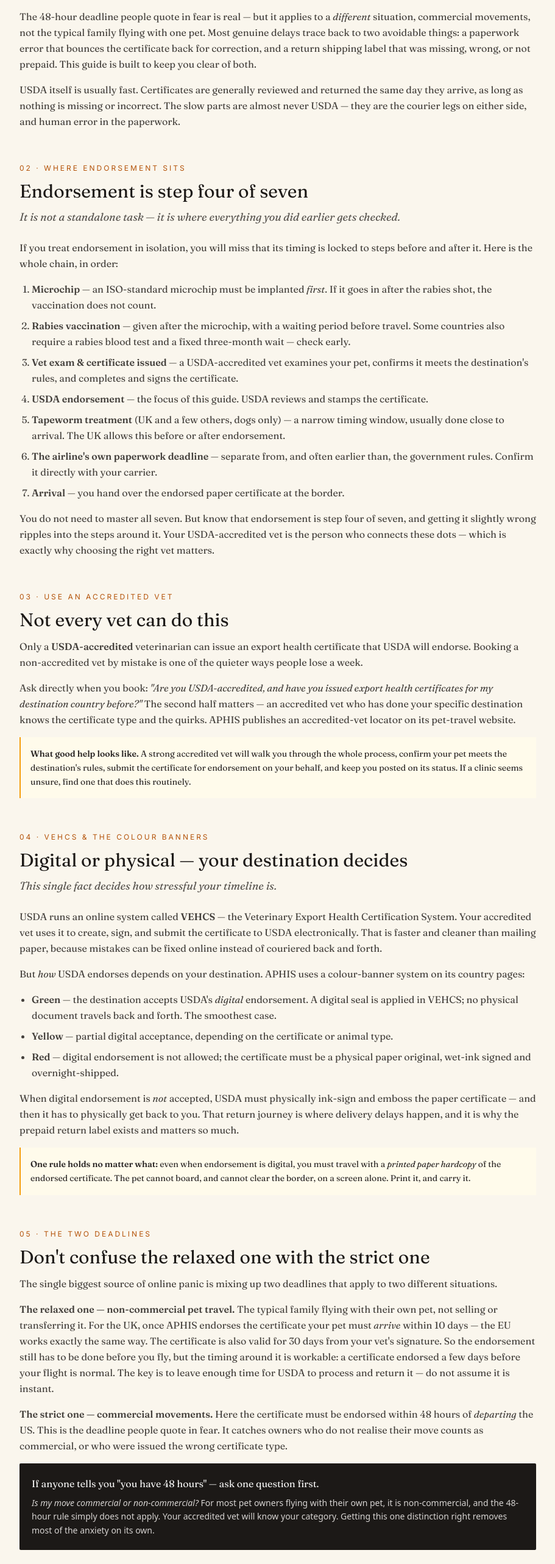
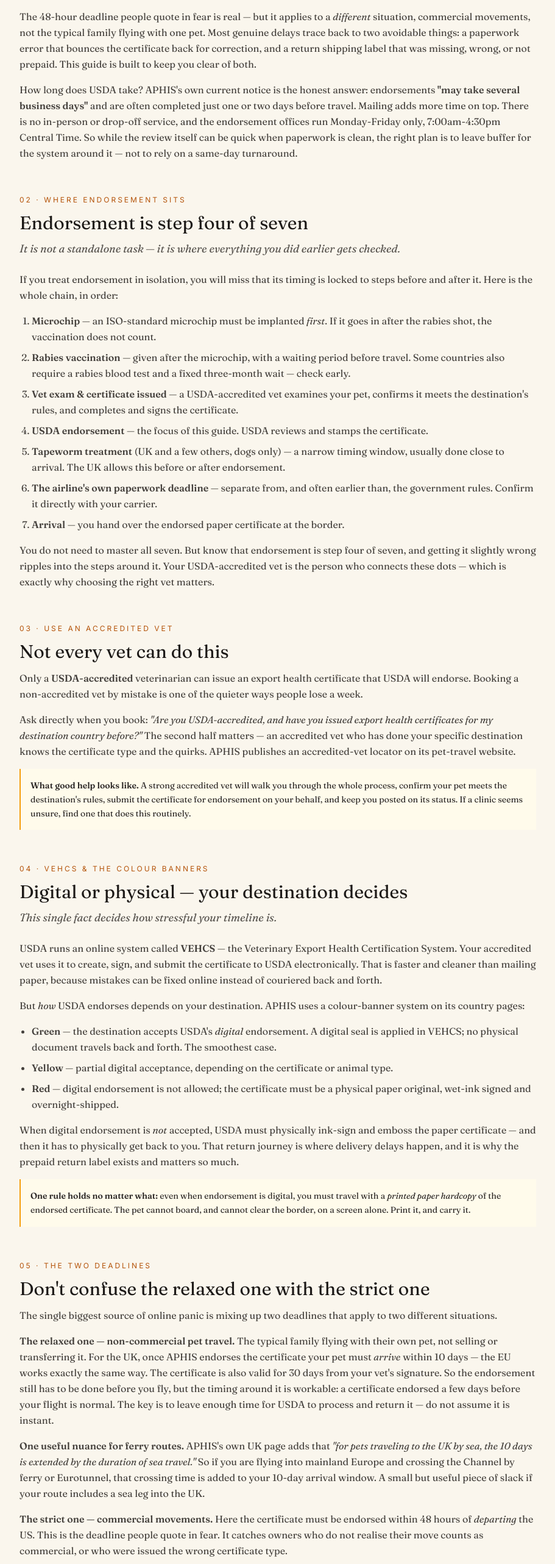
Before and after one commit to rupindermahay/petsincabin, a Next.js app: page /usda-endorsement-guide in a window 1280 px wide. Shown: the part 1001-3566 px from the top of the page at 61% size, without its empty margins (184-1095 px from the left). Built offline with nearby package versions, Linux system fonts and the light colour scheme.

Commit message:
Add files via upload

```diff
--- a/pages/usda-endorsement-guide.js
+++ b/pages/usda-endorsement-guide.js
@@ -100,7 +100,7 @@ export default function USDAEndorsementGuide() {
             </p>
 
             <p className="font-serif text-stone-700 leading-relaxed">
-              USDA itself is usually fast. Certificates are generally reviewed and returned the same day they arrive, as long as nothing is missing or incorrect. The slow parts are almost never USDA — they are the courier legs on either side, and human error in the paperwork.
+              How long does USDA take? APHIS's own current notice is the honest answer: endorsements <strong>"may take several business days"</strong> and are often completed just one or two days before travel. Mailing adds more time on top. There is no in-person or drop-off service, and the endorsement offices run Monday-Friday only, 7:00am-4:30pm Central Time. So while the review itself can be quick when paperwork is clean, the right plan is to leave buffer for the system around it — not to rely on a same-day turnaround.
             </p>
           </section>
 
@@ -203,6 +203,10 @@ export default function USDAEndorsementGuide() {
 
             <p className="font-serif text-stone-700 leading-relaxed mb-4">
               <strong>The relaxed one — non-commercial pet travel.</strong> The typical family flying with their own pet, not selling or transferring it. For the UK, once APHIS endorses the certificate your pet must <em>arrive</em> within 10 days — the EU works exactly the same way. The certificate is also valid for 30 days from your vet's signature. So the endorsement still has to be done before you fly, but the timing around it is workable: a certificate endorsed a few days before your flight is normal. The key is to leave enough time for USDA to process and return it — do not assume it is instant.
+            </p>
+
+            <p className="font-serif text-stone-700 leading-relaxed mb-4">
+              <strong>One useful nuance for ferry routes.</strong> APHIS's own UK page adds that <em>"for pets traveling to the UK by sea, the 10 days is extended by the duration of sea travel."</em> So if you are flying into mainland Europe and crossing the Channel by ferry or Eurotunnel, that crossing time is added to your 10-day arrival window. A small but useful piece of slack if your route includes a sea leg into the UK.
             </p>
 
             <p className="font-serif text-stone-700 leading-relaxed mb-4">
@@ -313,7 +317,7 @@ export default function USDAEndorsementGuide() {
             </h3>
             <ul className="font-serif text-stone-700 leading-relaxed mb-6 space-y-2 ml-5 list-disc">
               <li><strong>"Endorsed at the airport" / "came through close to the flight."</strong> For UK and EU non-commercial travel there is real slack — a 10-day-after-arrival window for the UK. Cutting it close is uncomfortable, but usually not the failure it looks like.</li>
-              <li><strong>"USDA is so slow."</strong> USDA generally returns certificates the same day they arrive. The delays people hit were almost always courier legs or paperwork bouncing back.</li>
+              <li><strong>"USDA is so slow."</strong> APHIS's own notice says endorsements may take several business days, and most are completed just one or two days before travel — so it isn't instant. But the worst delays people post about usually involve a paperwork bounce-back or a courier leg, not USDA's review itself. Start early enough that "several business days" isn't a problem.</li>
             </ul>
 
             <div className="bg-stone-900 text-stone-100 p-5 rounded-sm">
@@ -343,6 +347,7 @@ export default function USDAEndorsementGuide() {
                 <li>☐ <strong>Printed paper hardcopy</strong> of the endorsed certificate ready to travel with the pet</li>
                 <li>☐ <strong>Airline's own document deadline</strong> confirmed directly with the carrier</li>
                 <li>☐ Tapeworm appointment (UK, dogs) booked into the timeline</li>
+                <li>☐ <strong>Backup plan</strong> in case the certificate isn't ready in time — APHIS itself recommends one (a caretaker, or a movable travel date)</li>
               </ul>
             </div>
           </section>
```
